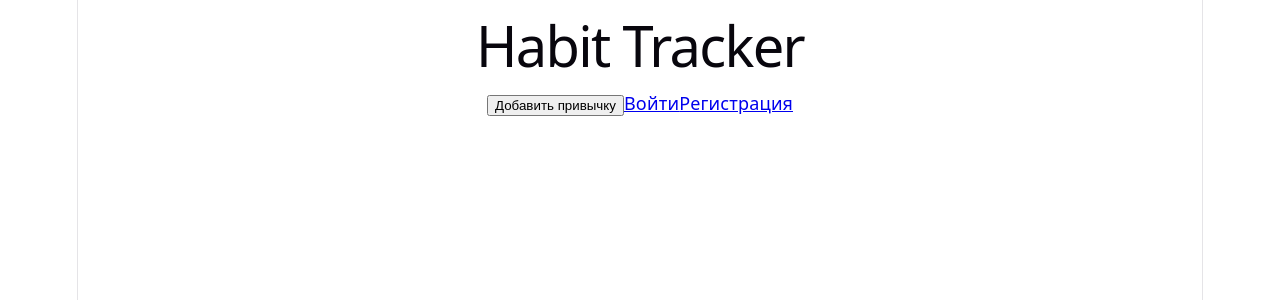
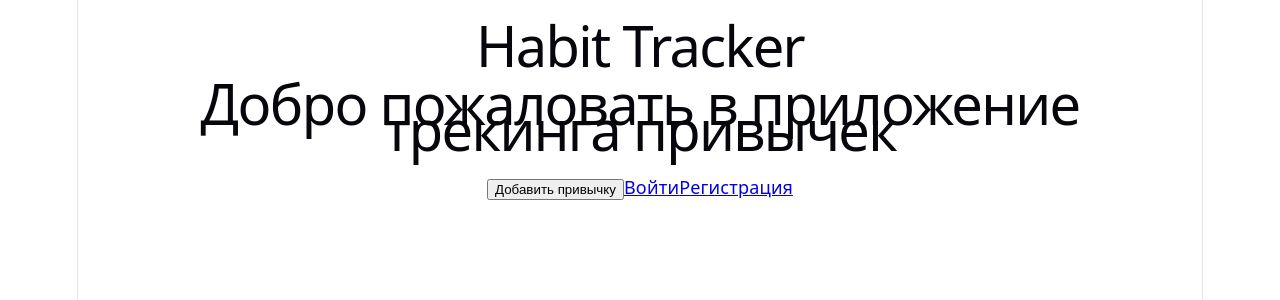
Before and after one commit to Alex01rtyrey/habit-tracker-diploma, a React (Vite) app in the folder client/: page / in a window 1280 px wide. Shown: the top 300 px of the page. Built offline with nearby package versions, Linux system fonts and the light colour scheme.

Commit message:
Добавил Layout и общий Header для приложения

```diff
--- a/client/src/App.jsx
+++ b/client/src/App.jsx
@@ -2,15 +2,18 @@ import HomePage from "./pages/HomePage";
 import LoginPage from "./pages/LoginPage";
 import RegisterPage from "./pages/RegisterPage";
 import { BrowserRouter, Routes, Route } from "react-router-dom";
+import MainLayout from "./layouts/MainLayout";
 
 
 function App() {
   return (
     <BrowserRouter>
       <Routes>
-        <Route path="/" element={<HomePage />} />
-        <Route path="/login" element={<LoginPage />} />
-        <Route path="/register" element={<RegisterPage />} />
+        <Route element={<MainLayout />}>
+          <Route path="/" element={<HomePage />} />
+          <Route path="/login" element={<LoginPage />} />
+          <Route path="/register" element={<RegisterPage />} />
+        </Route>
       </Routes>
     </BrowserRouter>
   )
--- /dev/null
+++ b/client/src/components/Header.jsx
@@ -0,0 +1,9 @@
+function Header() {
+    return (
+        <div>
+            <h1>Habit Tracker</h1>
+        </div>
+    )
+}
+
+export default Header;
--- /dev/null
+++ b/client/src/layouts/MainLayout.jsx
@@ -0,0 +1,13 @@
+import Header from "../components/Header";
+import { Outlet } from "react-router-dom";
+
+function MainLayout() {
+    return (
+        <div>
+            <Header />
+            <Outlet />
+        </div>
+    )
+}
+
+export default MainLayout;
--- a/client/src/pages/HomePage.jsx
+++ b/client/src/pages/HomePage.jsx
@@ -5,7 +5,7 @@ import { Link } from "react-router-dom";
 function HomePage () {
     return (
         <div>
-            <h1>Habit Tracker</h1>
+            <h1>Добро пожаловать в приложение трекинга привычек</h1>
             <Button text="Добавить привычку"/>
             <Link to="/login">Войти</Link>
             <Link to="/register">Регистрация</Link>
```
